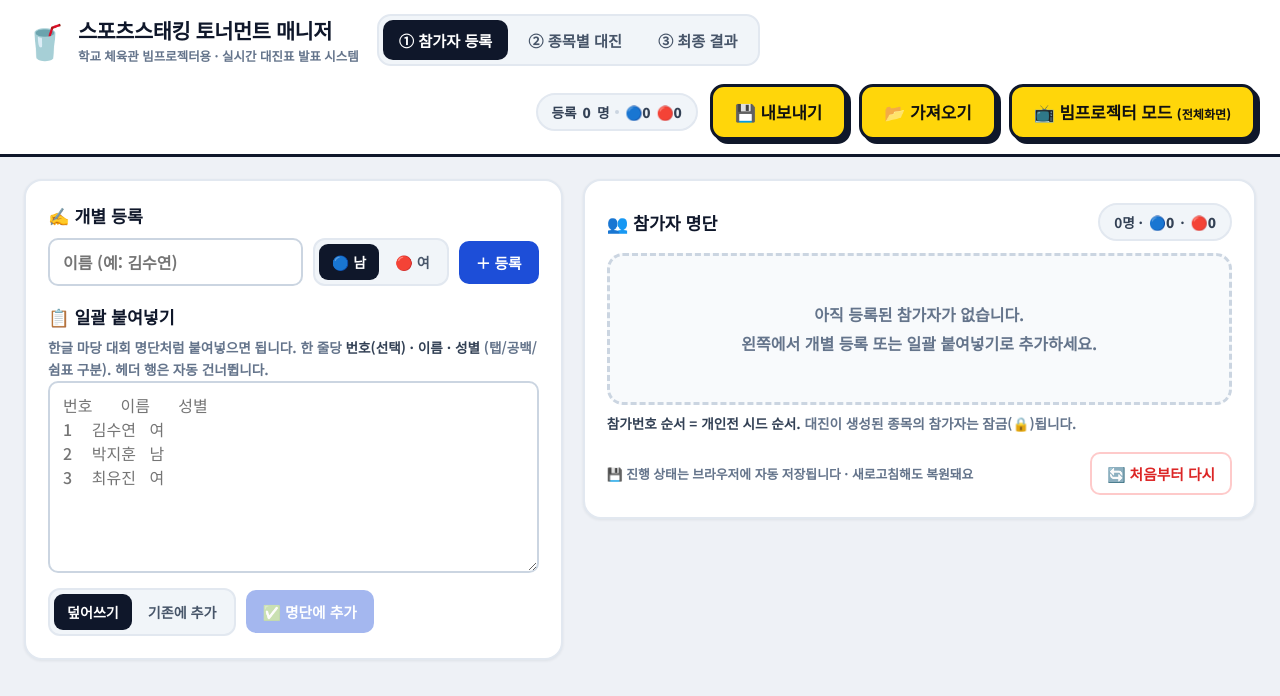
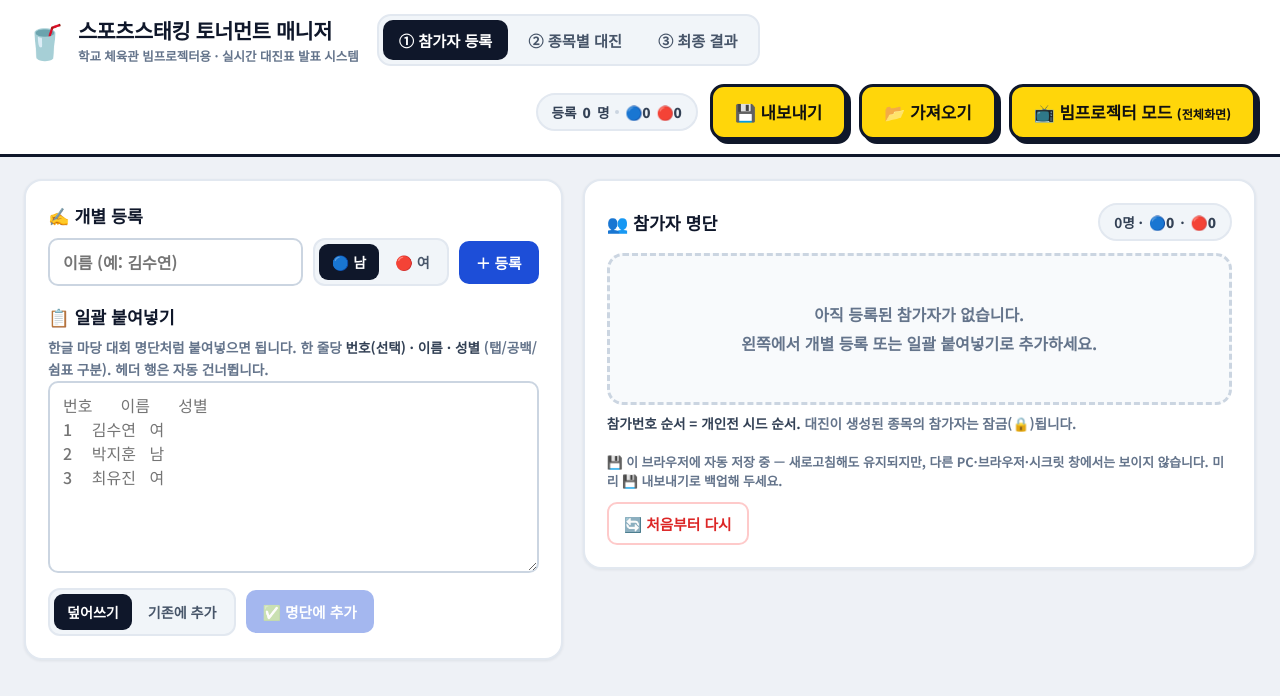
Before and after one commit to thehuihuifam/tournament-manager, a React (Vite) app in the folder web/: page / in a window 1280 px wide. Shown: the top 696 px of the page. Built offline with nearby package versions, Linux system fonts and the light colour scheme.

Commit message:
copy(save-note): clarify local-only storage
Co-authored-by: arena-agent <297053741+arena-agent@users.noreply.github.com>

```diff
--- a/web/src/components/ParticipantsView.tsx
+++ b/web/src/components/ParticipantsView.tsx
@@ -281,7 +281,7 @@ export function ParticipantsView() {
           <b>참가번호 순서 = 개인전 시드 순서.</b> 대진이 생성된 종목의 참가자는 잠금(🔒)됩니다.
         </p>
         <div className="part-footer">
-          <span className="save-note">💾 진행 상태는 브라우저에 자동 저장됩니다 · 새로고침해도 복원돼요</span>
+          <span className="save-note">💾 이 브라우저에 자동 저장 중 — 새로고침해도 유지되지만, 다른 PC·브라우저·시크릿 창에서는 보이지 않습니다. 미리 💾 내보내기로 백업해 두세요.</span>
           <button className="btn ghost-danger" onClick={resetAll}>
             🔄 처음부터 다시
           </button>
```
